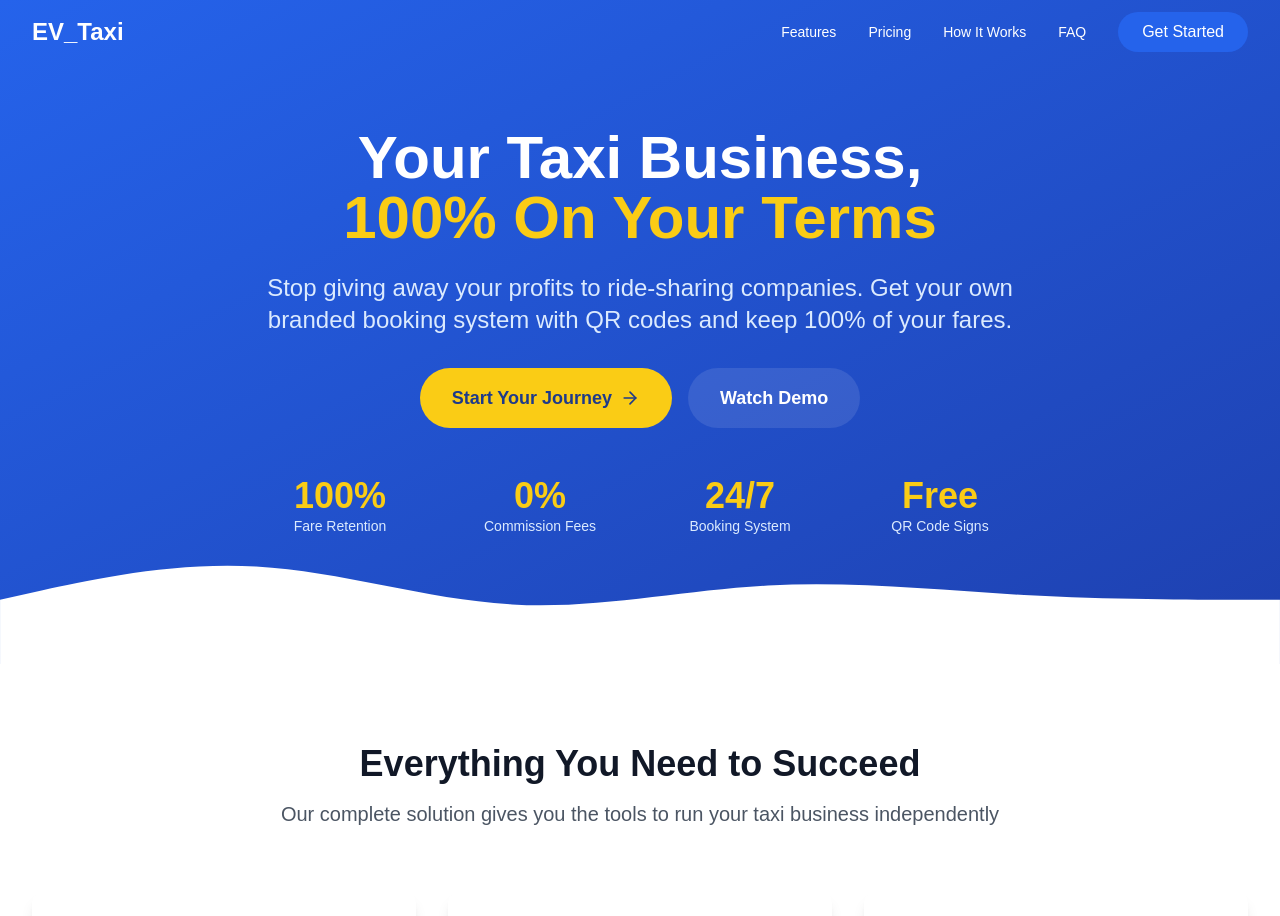
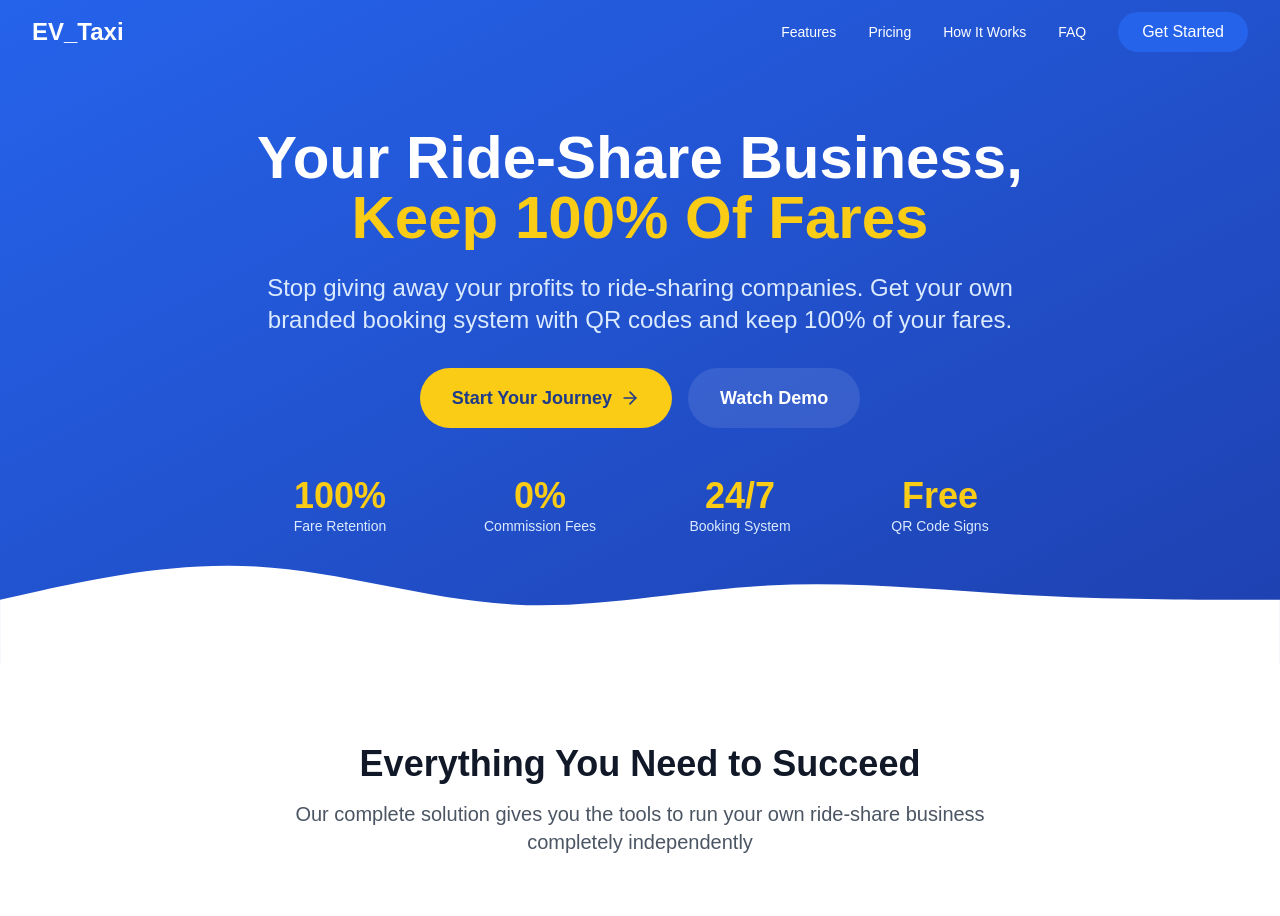
Before and after one commit to EvTaxi/taxiappwebsite, a Next.js app: page / in a window 1280 px wide. Shown: the top 916 px of the page. Built offline with nearby package versions, Linux system fonts and the light colour scheme.

Commit message:
Update site configuration

```diff
--- a/src/components/sections/Features.tsx
+++ b/src/components/sections/Features.tsx
@@ -51,7 +51,7 @@ const Features = () => {
             Everything You Need to Succeed
           </h2>
           <p className="text-xl text-gray-600">
-            Our complete solution gives you the tools to run your taxi business independently
+            Our complete solution gives you the tools to run your own ride-share business completely independently
           </p>
         </motion.div>
 
--- a/src/components/sections/Hero.tsx
+++ b/src/components/sections/Hero.tsx
@@ -18,9 +18,9 @@ const Hero = () => {
           transition={{ duration: 0.5 }}
         >
           <h1 className="text-4xl md:text-6xl font-bold text-white mb-6">
-            Your Taxi Business,
+            Your Ride-Share Business,
             <br />
-            <span className="text-yellow-400">100% On Your Terms</span>
+            <span className="text-yellow-400"> Keep 100% Of Fares</span>
           </h1>
 
           <p className="text-xl md:text-2xl mb-8 text-blue-100 max-w-3xl mx-auto">
```
